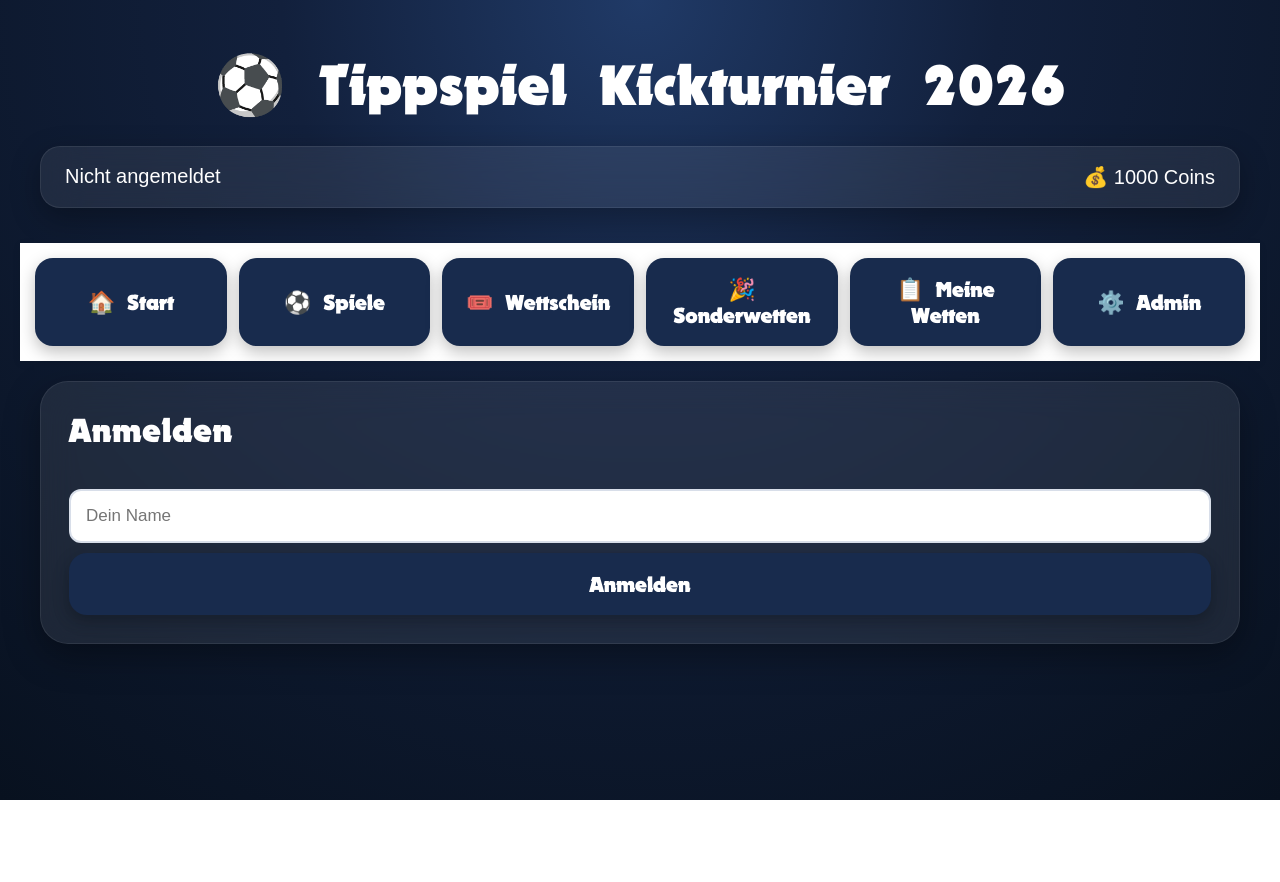
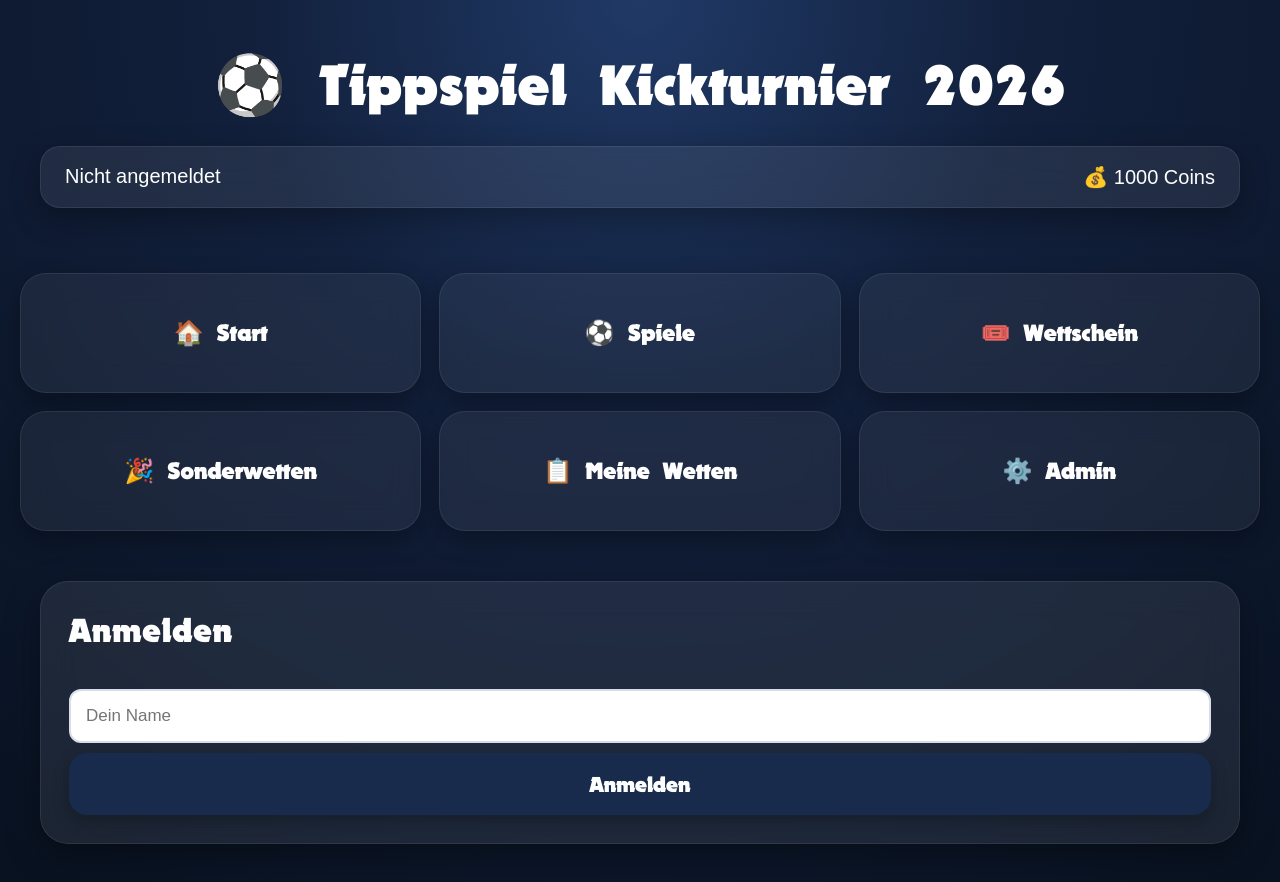
Before and after one commit to lw08946-lgtm/-tippspiel-kickturnier-2026-, a website: page index.html in a window 1280 px wide. Before the commit the page ends 800 px from the top, so only its background shows below. Drawn offline with Linux system fonts and the light colour scheme; no server answers.

Commit message:
Update style.css

```diff
--- a/style.css
+++ b/style.css
@@ -83,18 +83,44 @@ header h1{
 
 
 nav{
-    display:flex;
-    gap:12px;
-    overflow-x:auto;
-    padding:15px;
-    background:#ffffff;
-    box-shadow:0 2px 8px rgba(0,0,0,.08);
+
+    display:grid;
+
+    grid-template-columns:repeat(3,1fr);
+
+    gap:18px;
+
+    padding:0;
+
+    margin:30px 0;
+
+    background:transparent;
+
+    box-shadow:none;
+
 }
 
 nav button{
-    min-width:120px;
+
+    min-width:0;
+
+    height:120px;
+
+    padding:20px;
+
+    border-radius:26px;
+
+    background:rgba(255,255,255,.06);
+
+    border:1px solid rgba(255,255,255,.08);
+
+    backdrop-filter:blur(15px);
+
+    box-shadow:0 10px 25px rgba(0,0,0,.30);
+
+    font-size:24px;
+
 }
-
 main{
     padding:20px;
 }
```
